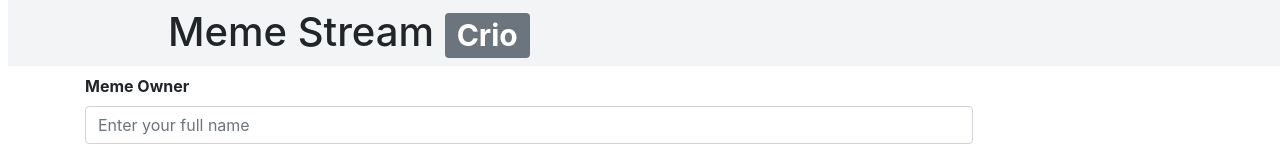
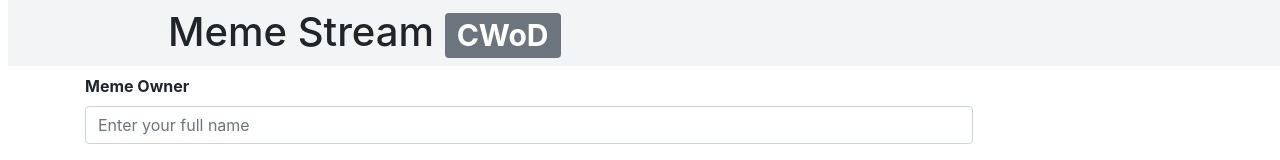
Before and after one commit to arjungarg07/XMeme, a React (Create React App) app in the folder client/: page / in a window 1280 px wide. Shown: the top 160 px of the page. Built offline with nearby package versions, Linux system fonts and the light colour scheme; no server answers.

Commit message:
updated client

```diff
--- a/client/src/components/header.js
+++ b/client/src/components/header.js
@@ -3,7 +3,7 @@ import Badge from "react-bootstrap/Badge";
 
 const Header = () => (
   <h1 className="bg-gray-100 mx-2 w-full position-sticky px-40 py-2 top-0 z-10">
-    Meme Stream <Badge variant="secondary">Crio</Badge>
+    Meme Stream <Badge variant="secondary">CWoD</Badge>
   </h1>
 );
 
```
